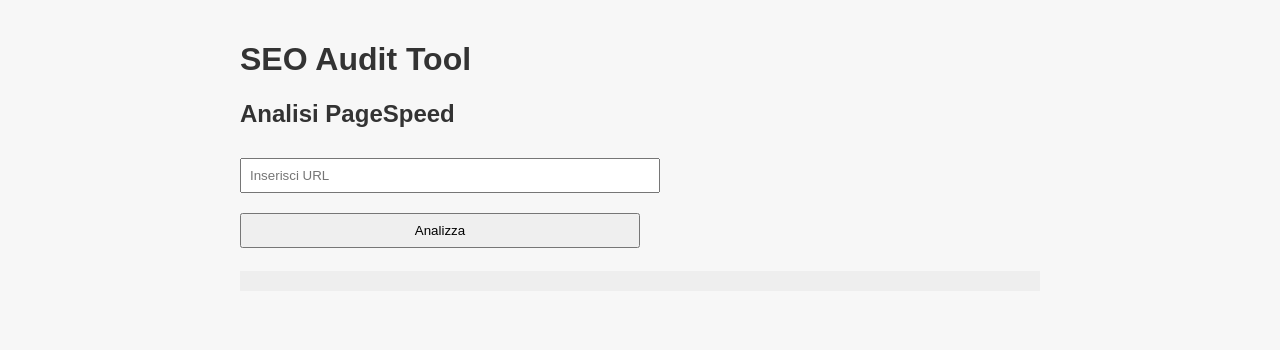
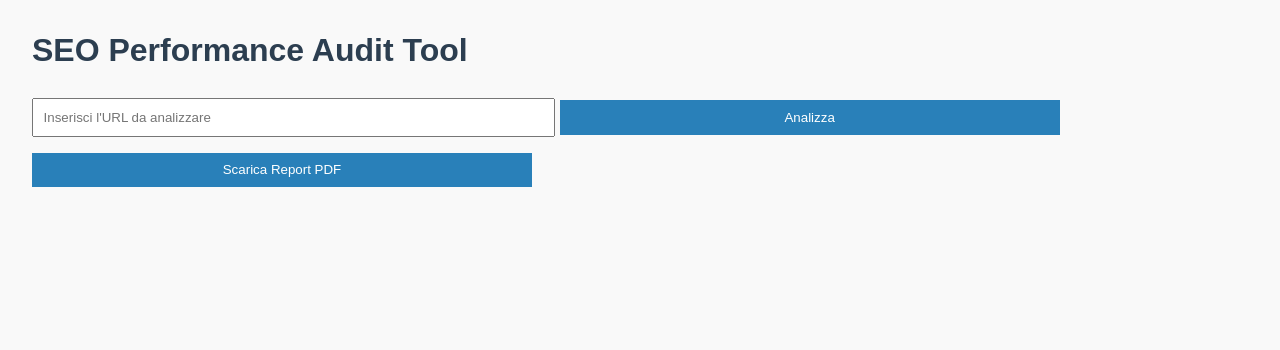
Before and after one commit to RRussotto/tools-seo, a Flask app: page / in a window 1280 px wide. Shown: the top 350 px of the page. Run offline with Flask 3, Linux system fonts and the light colour scheme; some libraries are stand-ins or nearby versions.

Commit message:
Update index.html

```diff
--- a/templates/index.html
+++ b/templates/index.html
@@ -2,49 +2,90 @@
 <html lang="it">
 <head>
   <meta charset="UTF-8" />
-  <meta name="viewport" content="width=device-width, initial-scale=1.0"/>
-  <title>SEO Audit Tool</title>
-  <link rel="stylesheet" href="/static/css/style.css"/>
+  <meta name="viewport" content="width=device-width, initial-scale=1.0" />
+  <title>SEO Performance Audit</title>
+  <link rel="stylesheet" href="https://cdnjs.cloudflare.com/ajax/libs/font-awesome/6.4.0/css/all.min.css">
+  <style>
+    body { font-family: Arial, sans-serif; margin: 2rem; background: #f9f9f9; color: #333; }
+    h1 { color: #2c3e50; }
+    input, button { padding: 0.6rem; margin: 0.5rem 0; width: 100%; max-width: 500px; }
+    button { background-color: #2980b9; color: white; border: none; cursor: pointer; }
+    button:hover { background-color: #1f6391; }
+    table { width: 100%; max-width: 800px; border-collapse: collapse; margin-top: 1rem; }
+    th, td { border: 1px solid #ddd; padding: 0.8rem; text-align: left; }
+    th { background-color: #f0f0f0; }
+    .chart-container { width: 100%; max-width: 600px; margin: 2rem 0; }
+  </style>
 </head>
 <body>
-  <div class="container">
-    <h1>SEO Audit Tool</h1>
+  <h1>SEO Performance Audit Tool</h1>
+  <input type="text" id="url" placeholder="Inserisci l'URL da analizzare" />
+  <button onclick="analizzaPerformance()">Analizza</button>
+  <div id="risultati"></div>
+  <button onclick="scaricaPDF()">Scarica Report PDF</button>
 
-    <section>
-      <h2>Analisi PageSpeed</h2>
-      <input type="text" id="urlInput" placeholder="Inserisci URL">
-      <button onclick="runPerformance()">Analizza</button>
-      <pre id="performanceResult"></pre>
-    </section>
+  <script src="https://cdn.jsdelivr.net/npm/chart.js"></script>
+  <script src="https://cdnjs.cloudflare.com/ajax/libs/jspdf/2.5.1/jspdf.umd.min.js"></script>
+  <script>
+    async function analizzaPerformance() {
+      const url = document.getElementById('url').value;
+      const res = await fetch(`/api/performance?url=${encodeURIComponent(url)}`);
+      const data = await res.json();
+
+      const audits = data.lighthouseResult.audits;
+
+      const metrics = {
+        FCP: audits["first-contentful-paint"].numericValue,
+        LCP: audits["largest-contentful-paint"].numericValue,
+        TBT: audits["total-blocking-time"].numericValue,
+        CLS: audits["cumulative-layout-shift"].numericValue,
+        SI: audits["speed-index"].numericValue,
+        TTI: audits["interactive"].numericValue
+      };
+
+      const msToSec = val => (val / 1000).toFixed(2);
+      const rounded = val => Number(val).toFixed(2);
+
+      const tableHTML = `
+        <table>
+          <thead><tr><th>Metrica</th><th>Valore</th></tr></thead>
+          <tbody>
+            <tr><td>FCP</td><td>${msToSec(metrics.FCP)} s</td></tr>
+            <tr><td>LCP</td><td>${msToSec(metrics.LCP)} s</td></tr>
+            <tr><td>TBT</td><td>${msToSec(metrics.TBT)} s</td></tr>
+            <tr><td>CLS</td><td>${rounded(metrics.CLS)}</td></tr>
+            <tr><td>Speed Index</td><td>${msToSec(metrics.SI)} s</td></tr>
+            <tr><td>TTI</td><td>${msToSec(metrics.TTI)} s</td></tr>
+          </tbody>
+        </table>
+        <div class="chart-container">
+          <canvas id="chart"></canvas>
         </div>
+      `;
+      document.getElementById("risultati").innerHTML = tableHTML;
 
-<script>
-function runPerformance() {
-  const url = document.getElementById("urlInput").value;
-  fetch("/api/performance?url=" + encodeURIComponent(url))
-    .then(res => {
-      if (!res.ok) {
-        console.error("⚠️ Errore HTTP:", res.status);
-        throw new Error("Errore nella chiamata PageSpeed");
+      new Chart(document.getElementById('chart'), {
+        type: 'bar',
+        data: {
+          labels: ['FCP', 'LCP', 'TBT', 'CLS', 'Speed Index', 'TTI'],
+          datasets: [{
+            label: 'Valori (s)',
+            data: [metrics.FCP, metrics.LCP, metrics.TBT, metrics.CLS * 1000, metrics.SI, metrics.TTI].map(v => v / 1000),
+            backgroundColor: '#3498db'
+          }]
         }
-      return res.json();
-    })
-    .then(data => {
-      console.log("📊 Risposta PageSpeed:", data);
-      const perf = data?.lighthouseResult?.categories?.performance;
-      if (perf) {
-        document.getElementById("performanceResult").textContent =
-          JSON.stringify(perf, null, 2);
-      } else {
-        document.getElementById("performanceResult").textContent =
-          "❌ Dati PageSpeed non disponibili per questo URL.";
+      });
     }
-    })
-    .catch(err => {
-      console.error("❌ Errore JS:", err);
-      document.getElementById("performanceResult").textContent =
-        "Errore: " + err.message;
+
+    async function scaricaPDF() {
+      const { jsPDF } = window.jspdf;
+      const pdf = new jsPDF();
+      pdf.text("SEO Performance Report", 10, 10);
+      const rows = [...document.querySelectorAll("table tbody tr")].map(row => {
+        return [...row.children].map(cell => cell.innerText);
       });
+      pdf.autoTable({ head: [['Metrica', 'Valore']], body: rows });
+      pdf.save("seo-report.pdf");
     }
   </script>
 </body>
```
Lines whose indentation alone changed are shown as unchanged.
